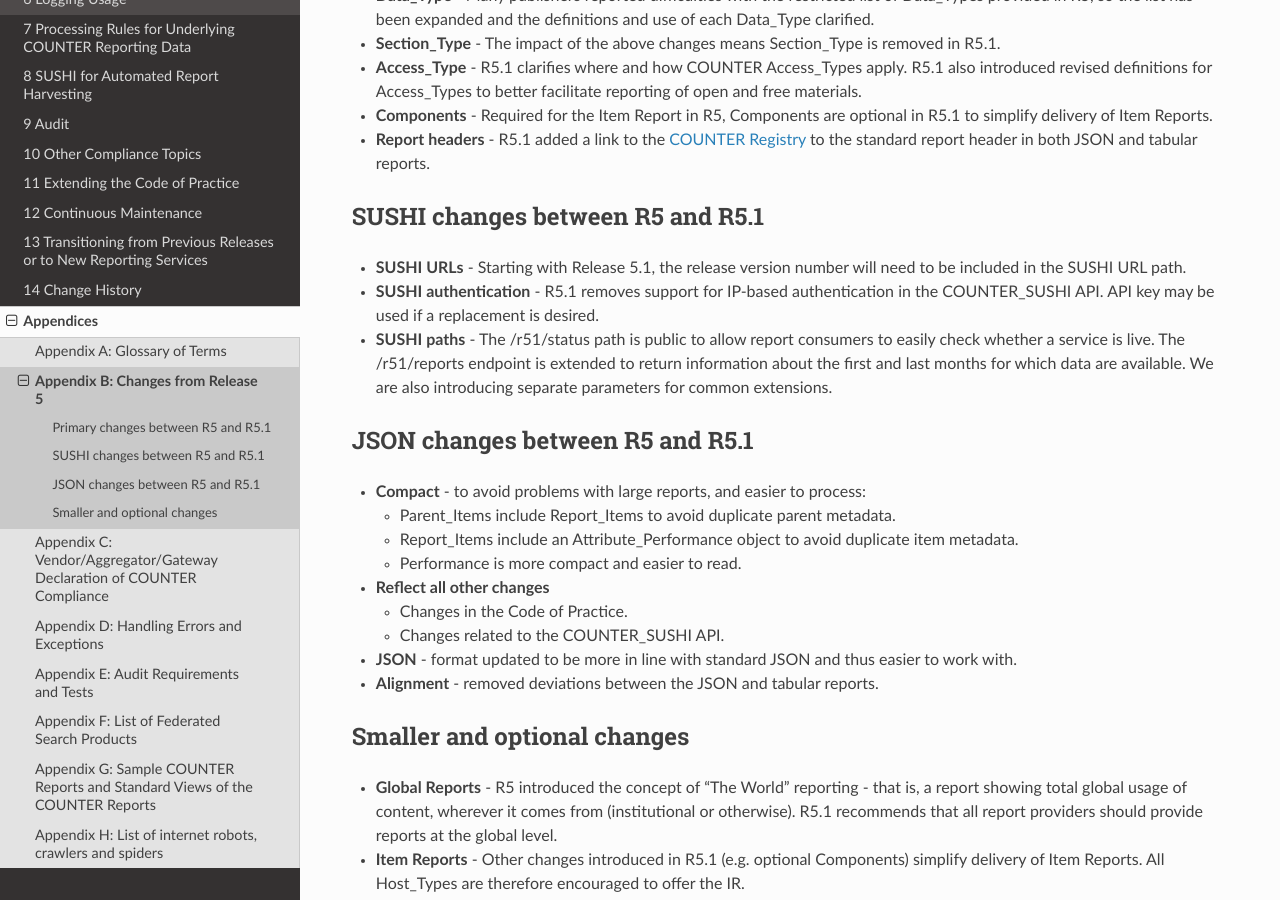
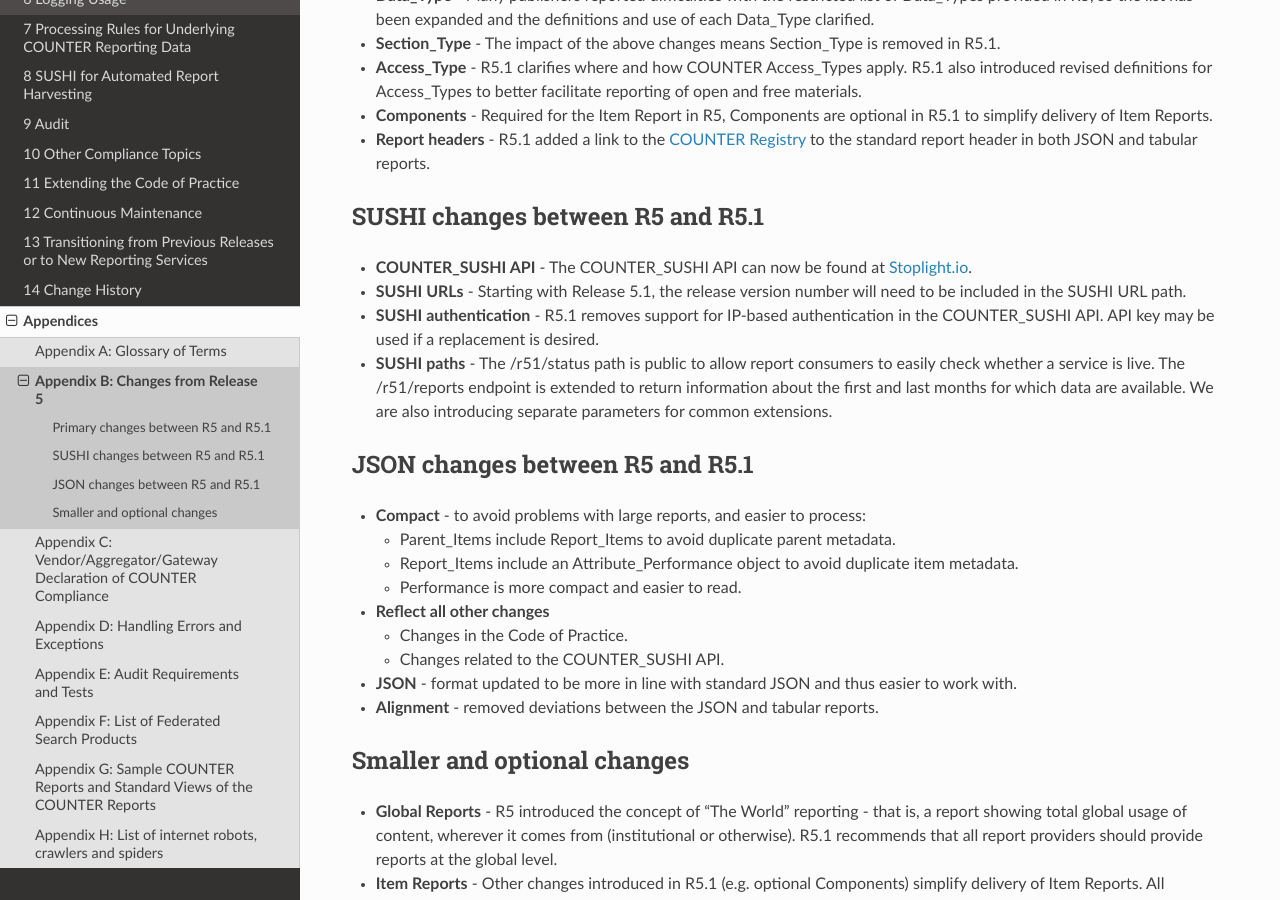
Before and after one commit to Project-Counter/cop5, a Sphinx documentation site: the page built from source/appendices/b-changes-from-r5.rst, in a window 1280 px wide and 900 px high, scrolled down 472 px. Built offline with Sphinx 7.4.7 and the Read the Docs theme 2.0.0, drawn with Linux system fonts in a browser that asks for light colours.

Commit message:
stoplight

```diff
--- a/CHANGELOG.rst
+++ b/CHANGELOG.rst
@@ -63,6 +63,7 @@ Release 5.1
 
 **Text Edits and Clarifications**
 
+* The COUNTER_SUSHI API can now be found at `Stoplight.io <https://countermetrics.stoplight.io/docs/counter-sushi-api/yc1o09env0d2a-counter-sushi-api>`_.
 * Global text changes: Report naming `#126 <https://github.com/Project-Counter/cop5/issues/126>`_ [documentation]
 * Global text changes: dates changed to be current `#127 <https://github.com/Project-Counter/cop5/issues/127>`_ [documentation]
 * Global text changes: lists of all reports compressed for ease of reading `#128 <https://github.com/Project-Counter/cop5/issues/128>`_ [documentation]
--- a/source/appendices/b-changes-from-r5.rst
+++ b/source/appendices/b-changes-from-r5.rst
@@ -29,6 +29,7 @@ Primary changes between R5 and R5.1
 SUSHI changes between R5 and R5.1
 """""""""""""""""""""""""""""""""
 
+* **COUNTER_SUSHI API** - The COUNTER_SUSHI API can now be found at `Stoplight.io <https://countermetrics.stoplight.io/docs/counter-sushi-api/yc1o09env0d2a-counter-sushi-api>`_.
 * **SUSHI URLs** - Starting with Release 5.1, the release version number will need to be included in the SUSHI URL path.
 * **SUSHI authentication** - R5.1 removes support for IP-based authentication in the COUNTER_SUSHI API. API key may be used if a replacement is desired.
 * **SUSHI paths** - The /r51/status path is public to allow report consumers to easily check whether a service is live. The /r51/reports endpoint is extended to return information about the first and last months for which data are available. We are also introducing separate parameters for common extensions.
```
